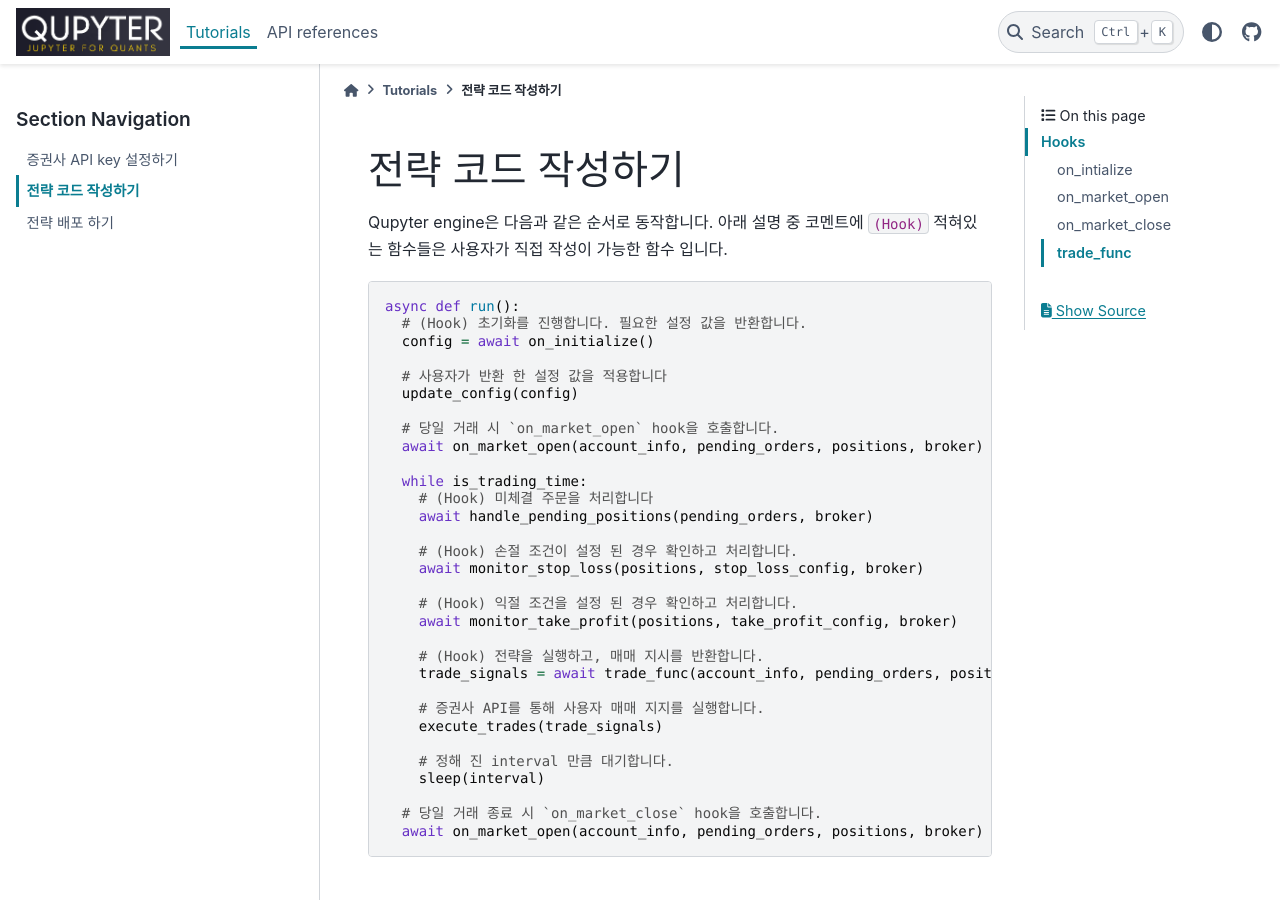
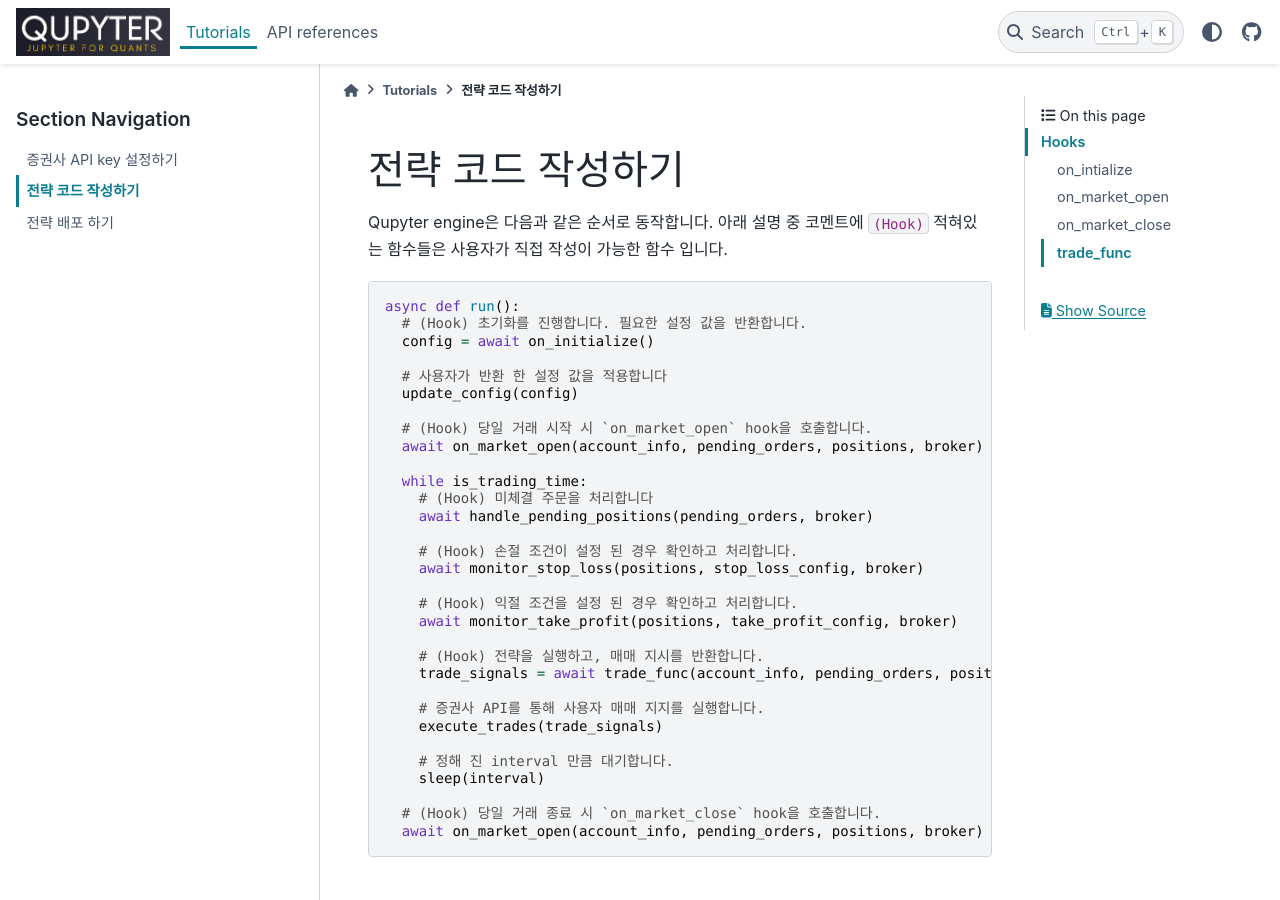
Before and after one commit to qrstai/qupyter, a Sphinx documentation site: the page built from docs/source/tutorials/strategy.md, in a window 1280 px wide and 900 px high. Built offline with Sphinx 7.4.7 and the PyData theme 0.15.4, drawn with Linux system fonts in a browser that asks for light colours; some of the changed text lies outside the part shown.

Commit message:
docs: 설명 수정

````diff
--- a/docs/source/tutorials/strategy.md
+++ b/docs/source/tutorials/strategy.md
@@ -11,7 +11,7 @@ async def run():
   # 사용자가 반환 한 설정 값을 적용합니다
   update_config(config)
 
-  # 당일 거래 시 `on_market_open` hook을 호출합니다.
+  # (Hook) 당일 거래 시작 시 `on_market_open` hook을 호출합니다.
   await on_market_open(account_info, pending_orders, positions, broker)
 
   while is_trading_time:
@@ -33,7 +33,7 @@ async def run():
     # 정해 진 interval 만큼 대기합니다.
     sleep(interval)
 
-  # 당일 거래 종료 시 `on_market_close` hook을 호출합니다.
+  # (Hook) 당일 거래 종료 시 `on_market_close` hook을 호출합니다.
   await on_market_open(account_info, pending_orders, positions, broker)
 ```
 
@@ -81,9 +81,9 @@ async def on_initialize() {
 매일 거래 시작 시 가장 먼저 1회 호출 됩니다.
 
 이 hook이 호출되는 시간은 당일 장 거래 시작 시간 (보통 9시, 수능일은 10시) + 사용자가 설정 한 `open_market_time_margin` 초를 더한 시간입니다.
-예를들어 사용자가 `open_market_time_margin`을 300(5분)으로 설정한 경우, 9시 5분에 `on_market_open`이 호출됩니다.
+예를 들어 사용자가 `open_market_time_margin`을 300(5분)으로 설정한 경우, 9시 5분에 `on_market_open`이 호출됩니다.
 
-#### on_market_open - 주의 사항
+#### on_market_open 사용 시 주의 사항
 
 - 처음 전략 실행 또는 업데이트 시 시간이 위 호출 시간 보다 5분이 경과한 경우, 이 hook은 호출되지 않습니다.
 - 이 hook이 호출되고 5분 이내에 전략을 업데이트하게 되면 이 hook은 다시 호출 됩니다.
@@ -97,7 +97,7 @@ async def on_initialize() {
 이 hook이 호출되는 시간은 당일 장 종료 전 동시 호가 시작 시간 (보통 3시 20분) 에서 사용자가 설정한 `close_market_time_margin` 초를 뺀 시간입니다.
 예를 들어 사용자가 `close_market_time_margin`을 600(10분)으로 설정한 경우, 3시 10분에 `on_market_close` hook이 호출됩니다.
 
-#### on_market_close - 주의 사항
+#### on_market_close 사용 시 주의 사항
 
 - 당일 동시 호가 시작 이후에 전략이 새로 배포되거나 업데이트 된 경우 이 hook은 호출되지 않습니다.
 - 이 hook이 호출되고 실제 동시호가 시작 시간 전에 전략을 업데이트하게 되면 이 hook은 다시 호출됩니다.
````
